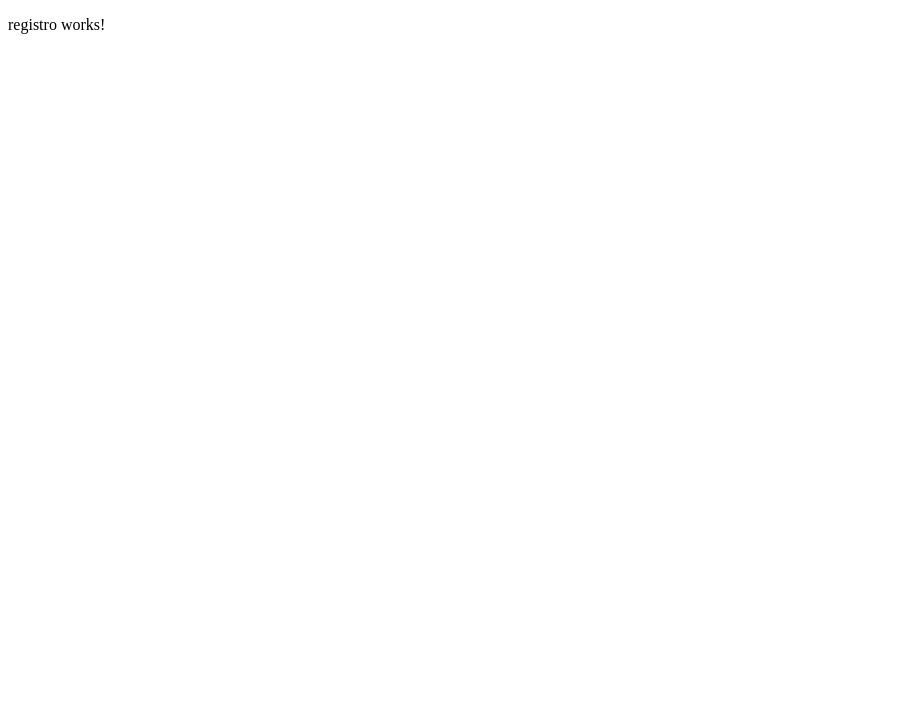
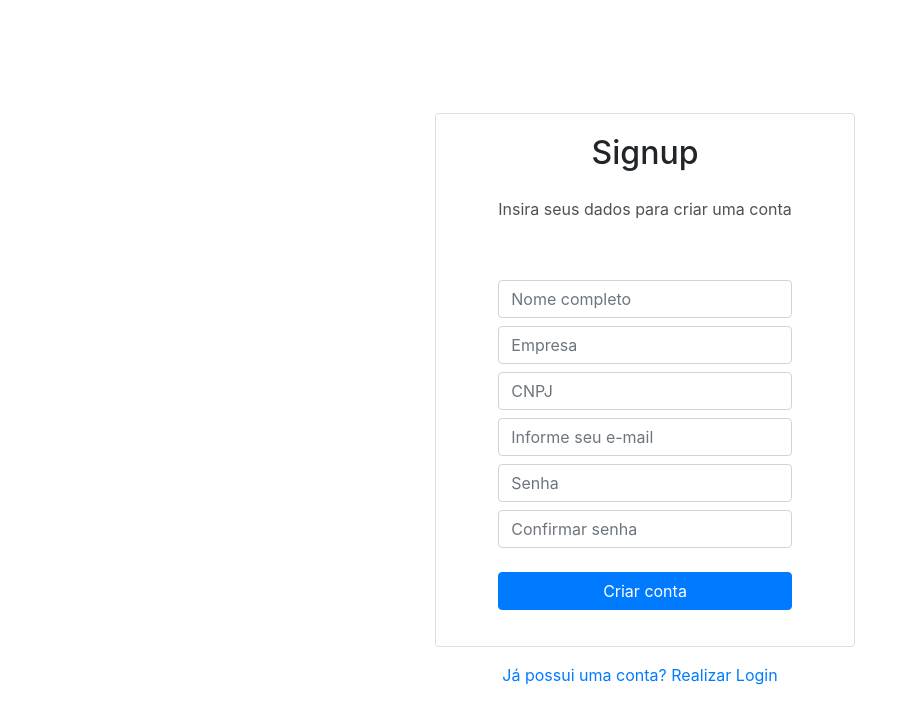
Before and after one commit to marcos-ev/-LAB-Clothing-Collection, an Angular app: page /registro in a window 1280 px wide. Shown: the top 724 px of the page, without its empty margins (0-909 px from the left). Built offline with nearby package versions, Linux system fonts and the light colour scheme.

Commit message:
Página-cadastro update

```diff
--- a/src/app/app.module.ts
+++ b/src/app/app.module.ts
@@ -14,7 +14,7 @@ import { RegistroComponent } from './registro/registro.component';
     AppComponent,
     SigninComponent,
     EsqueceuSenhaComponent,
-    RegistroComponent,
+    RegistroComponent
   ],
 
   imports: [
--- a/src/app/registro/registro.component.css
+++ b/src/app/registro/registro.component.css
@@ -0,0 +1,49 @@
+@import 'https://maxcdn.bootstrapcdn.com/bootstrap/4.0.0/css/bootstrap.min.css';
+
+
+.custom-container {
+  display: flex;
+  flex-direction: column;
+  justify-content: center;
+  align-items: center;
+  height: 100vh;
+  font-size: 1rem;
+}
+
+.custom-card {
+    position: relative;
+    width: 420px;
+    height: auto;
+    margin: 0 auto 0 100% ;
+    flex-direction: column;
+    justify-content: center;
+    align-items: center;
+}
+
+.custom-card form {
+  margin-top: 35px;
+  width: 100%;
+}
+
+.btn{
+  margin-top:2vh;
+  width: 100%;
+}
+
+
+@media (max-width: 768px) {
+  .col-md-6 {
+    flex-basis: 100%;
+    max-width: 100%;
+  }
+   .custom-card {
+    margin: 0 auto;
+    width: 90%;
+  }
+  .text-pass {
+    text-align: center;
+  }
+  .custom-card form {
+    margin-top: 15px;
+  }
+}
--- a/src/app/registro/registro.component.html
+++ b/src/app/registro/registro.component.html
@@ -1 +1,40 @@
-<p>registro works!</p>
+<div class="custom-container">
+  <div class="container">
+    <div class="row ">
+      <div class="col-md-6 col-lg-4 ">
+        <div class="card custom-card shadow-lg">
+          <div class="card-body d-flex  flex-column">
+            <h2 class="text-center mb-4">Signup</h2>
+            <p class="text-center" style="color:#505154;">Insira seus dados para criar uma conta</p>
+            <form [formGroup]="registroForm" (ngSubmit)="onSubmit()">
+              <div class="form-group my-2">
+                <input type="text" class="form-control" formControlName="name" placeholder="Nome completo">
+              </div>
+              <div class="form-group my-2">
+                <input type="text" class="form-control" formControlName="company" placeholder="Empresa">
+              </div>
+              <div class="form-group my-2">
+                <input type="text" class="form-control" formControlName="cnpj" placeholder="CNPJ">
+              </div>
+              <div class="form-group my-2">
+                <input type="email" class="form-control" formControlName="email" placeholder="Informe seu e-mail">
+              </div>
+              <div class="form-group my-2">
+                <input type="password" class="form-control" formControlName="password" placeholder="Senha">
+              </div>
+              <div class="form-group my-2">
+                <input type="password" class="form-control" formControlName="confirmPassword" placeholder="Confirmar senha">
+              </div>
+              <div class="form-group text-center">
+                <button type="submit" class="btn btn-primary btn-md" >Criar conta</button>
+              </div>
+            </form>
+          </div>
+        </div>
+      </div>
+    </div>
+  </div>
+  <div class="text-pass text-center mt-3">
+    <a routerLink="/signin">Já possui uma conta? Realizar Login</a>
+  </div>
+</div>
--- a/src/app/registro/registro.component.ts
+++ b/src/app/registro/registro.component.ts
@@ -1,10 +1,32 @@
-import { Component } from '@angular/core';
+import { Component, OnInit } from '@angular/core';
+import { FormBuilder, FormGroup, Validators } from '@angular/forms';
+import { Router } from '@angular/router';
 
 @Component({
   selector: 'app-registro',
   templateUrl: './registro.component.html',
   styleUrls: ['./registro.component.css']
 })
-export class RegistroComponent {
+export class RegistroComponent implements OnInit {
+  registroForm: FormGroup;
 
+  constructor(private formBuilder: FormBuilder, private router: Router) {
+    this.registroForm = this.formBuilder.group({
+      name: ['', [Validators.required]],
+      company: ['', [Validators.required]],
+      cnpj: ['', [Validators.required]],
+      email: ['', [Validators.required, Validators.email]],
+      password: ['', [Validators.required, Validators.minLength(8)]],
+      confirmPassword: ['', [Validators.required, Validators.minLength(8)]]
+    });
+  }
+
+  ngOnInit(): void {}
+
+  onSubmit(): void {
+    if (this.registroForm.valid) {
+      // Processa o envio do formulário
+      console.log('Formulário de registro enviado: ', this.registroForm.value);
+    }
+  }
 }
--- a/src/app/signin/signin.component.html
+++ b/src/app/signin/signin.component.html
@@ -26,6 +26,6 @@
     <a routerLink="/esqueceu-senha">Esqueceu sua senha? Redefinir senha</a>
   </div>
   <div class="text-pass text-center mt-2">
-    Ainda não possui conta? <a routerLink="/register">Cadastre-se</a>
+    Ainda não possui conta? <a routerLink="/registro">Cadastre-se</a>
   </div>
 </div>
```
